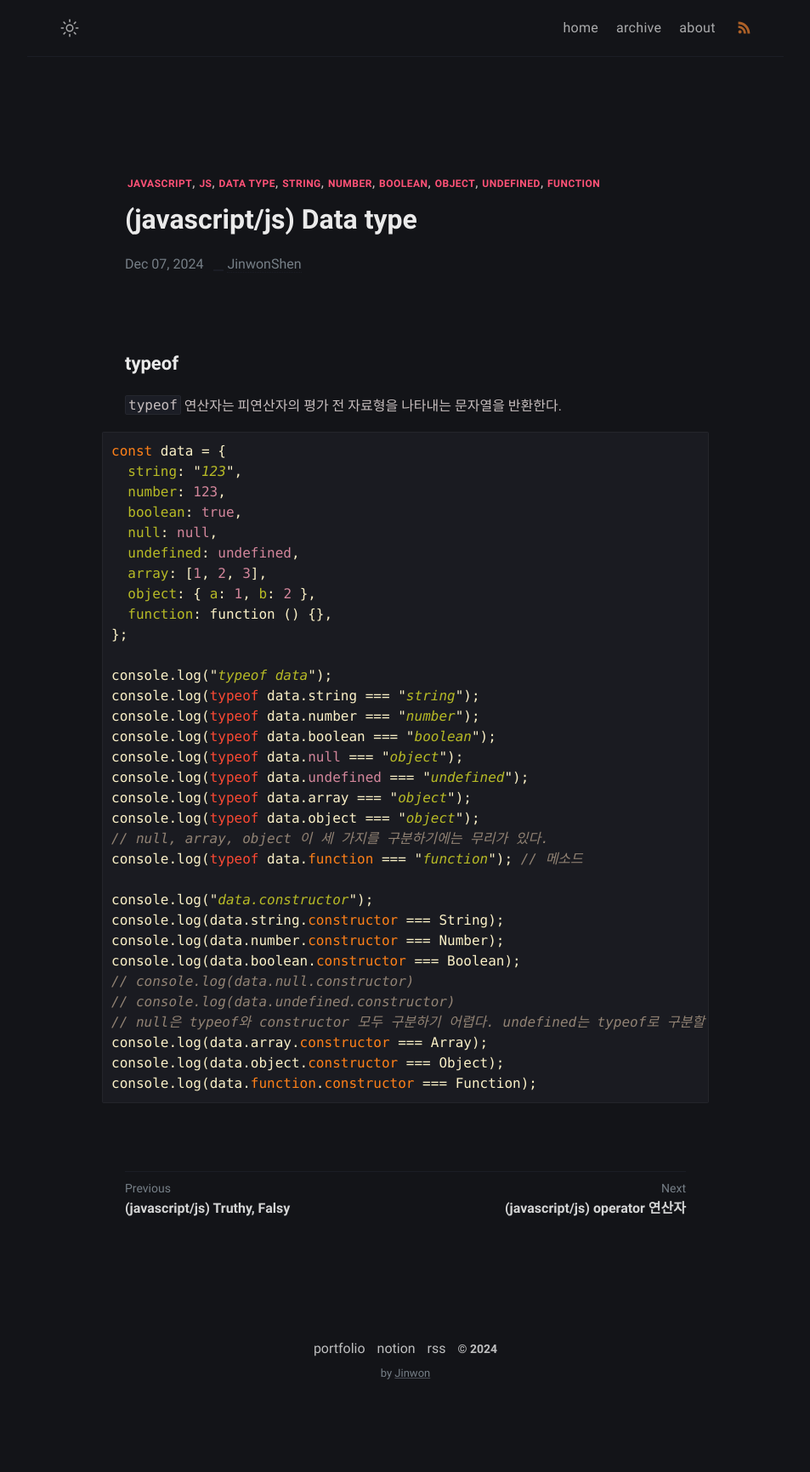
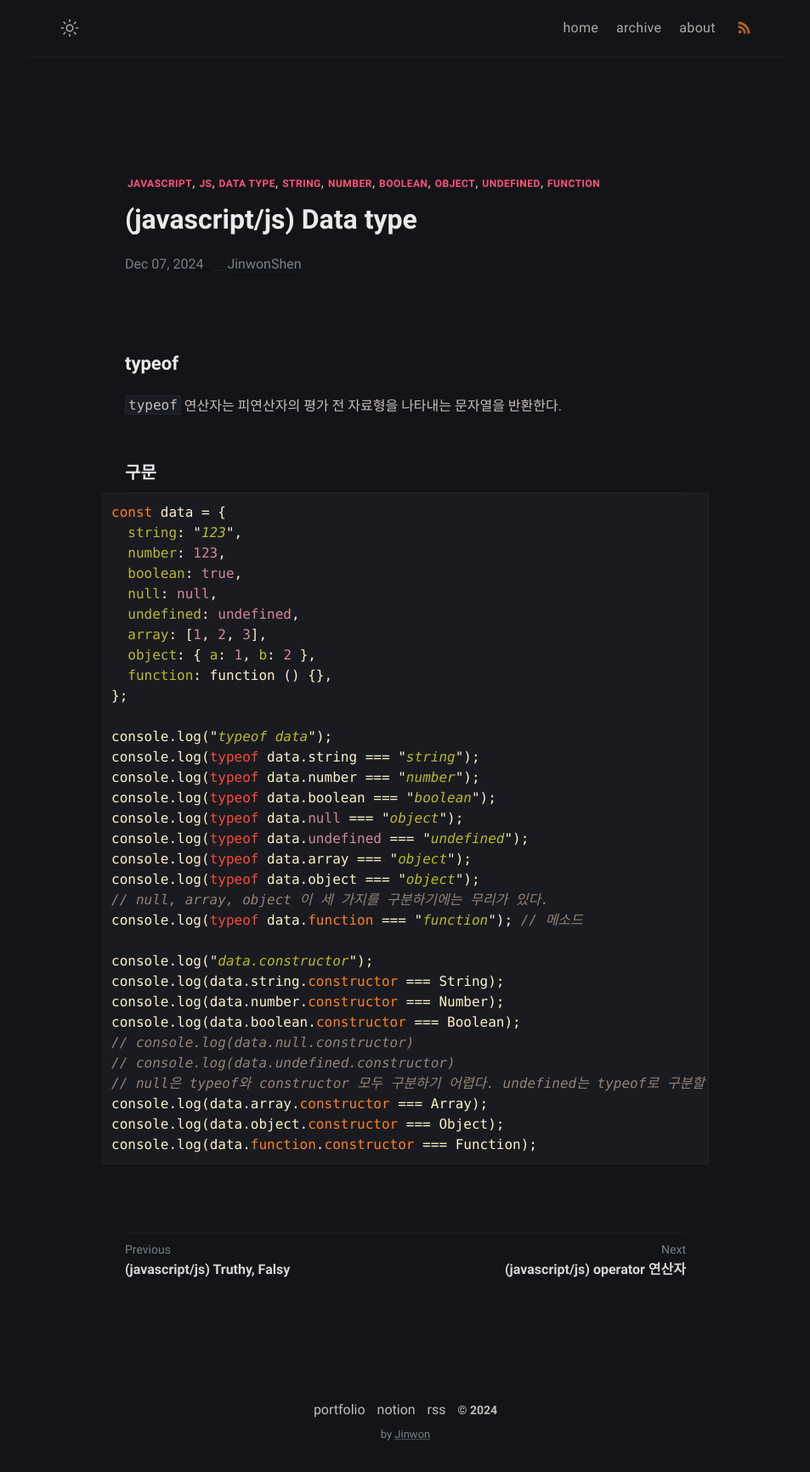
Before and after one commit to JinwonShen/JinwonShen.github.io, a Jekyll site: the page built from _posts/2024-12-07-javascript-Data-type/2024-12-07-javascript-Data-type.md, in a window 1280 px wide. Shown: the whole page at 85% size, without its empty margins (163-1116 px from the left). Built offline with Jekyll 4.4.1, drawn with Linux system fonts in a browser that asks for light colours; before the commit the page ends 1660 px from its top, so only the background shows below that.

Commit message:
post javascript Data type

````diff
--- a/_posts/2024-12-07-javascript-Data-type/2024-12-07-javascript-Data-type.md
+++ b/_posts/2024-12-07-javascript-Data-type/2024-12-07-javascript-Data-type.md
@@ -20,6 +20,8 @@ discription:
 ## typeof
 
 `typeof` 연산자는 피연산자의 평가 전 자료형을 나타내는 문자열을 반환한다.
+
+### 구문
 
 ```js
 const data = {
````
